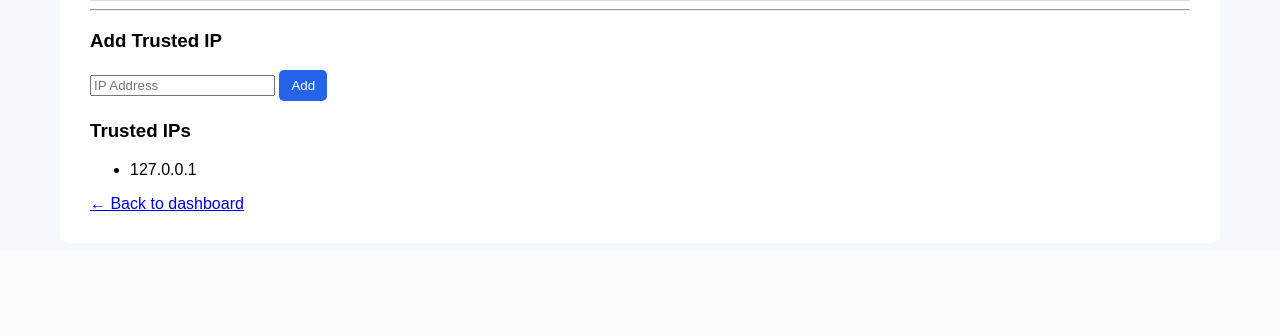
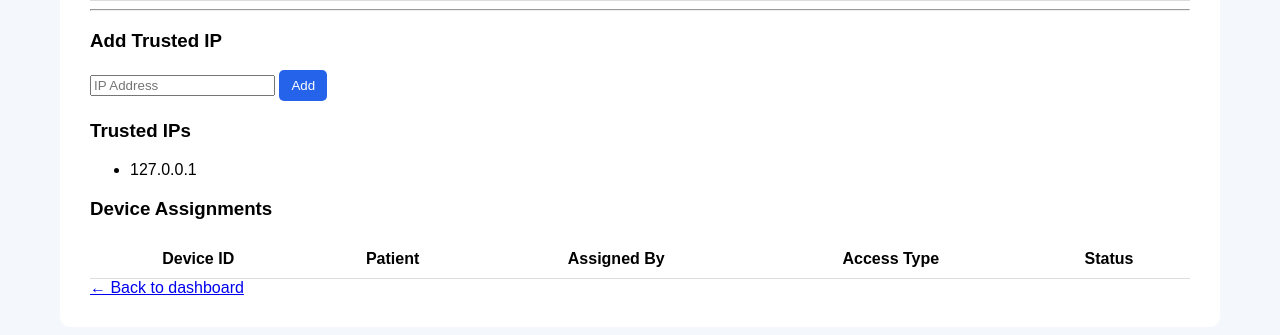
Before and after one commit to veevekmgr9/com771_zero_trust, a Flask app: page /admin in a window 1280 px wide. Shown: the part 737-1072 px from the top of the page. Before the commit the page ends 948 px from the top, so only its background shows below. Run offline with Flask 3, Linux system fonts and the light colour scheme; a user stored in the database is signed in; data comes from the database, SQL or seed files in the repository; lists and menus that the app fills with data are empty.

Commit message:
Add device assignments table to admin dashboard

```diff
--- a/templates/admin.html
+++ b/templates/admin.html
@@ -108,6 +108,26 @@
             {% endfor %}
         </ul>
 
+        <h3>Device Assignments</h3>
+        <table>
+            <tr>
+                <th>Device ID</th>
+                <th>Patient</th>
+                <th>Assigned By</th>
+                <th>Access Type</th>
+                <th>Status</th>
+            </tr>
+            {% for a in assignments %}
+            <tr>
+                <td>{{ a.device_id }}</td>
+                <td>{{ a.patient_name }}</td>
+                <td>{{ a.assigned_by }}</td>
+                <td>{{ a.access_type }}</td>
+                <td>{{ a.assignment_status }}</td>
+            </tr>
+            {% endfor %}
+        </table>
+
         <a class="back-link" href="{{ url_for('dashboard') }}">← Back to dashboard</a>
     </div>
 </body>
```
